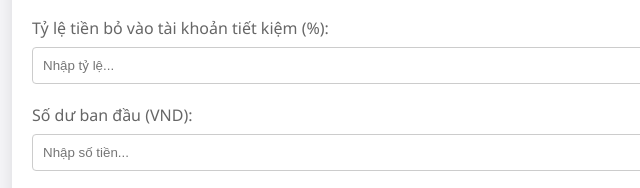
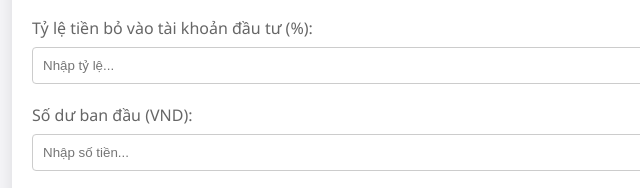
Before and after one commit to Khongdaidong/kehoachnghihuu, a plain HTML site: page index.html in a window 1280 px wide. Shown: the part 311-499 px from the top of the page, 258-898 px from the left. Drawn offline with nearby package versions, Linux system fonts and the light colour scheme.

Commit message:
Add files via upload

```diff
--- a/index.html
+++ b/index.html
@@ -25,7 +25,7 @@
                 <input type="text" id="monthly-income" required placeholder="Nhập số tiền...">
             </div>
             <div class="form-group">
-                <label for="savings-rate">Tỷ lệ tiền bỏ vào tài khoản tiết kiệm (%):</label>
+                <label for="savings-rate">Tỷ lệ tiền bỏ vào tài khoản đầu tư (%):</label>
                 <input type="number" id="savings-rate" required placeholder="Nhập tỷ lệ...">
             </div>
             <div class="form-group">
```
